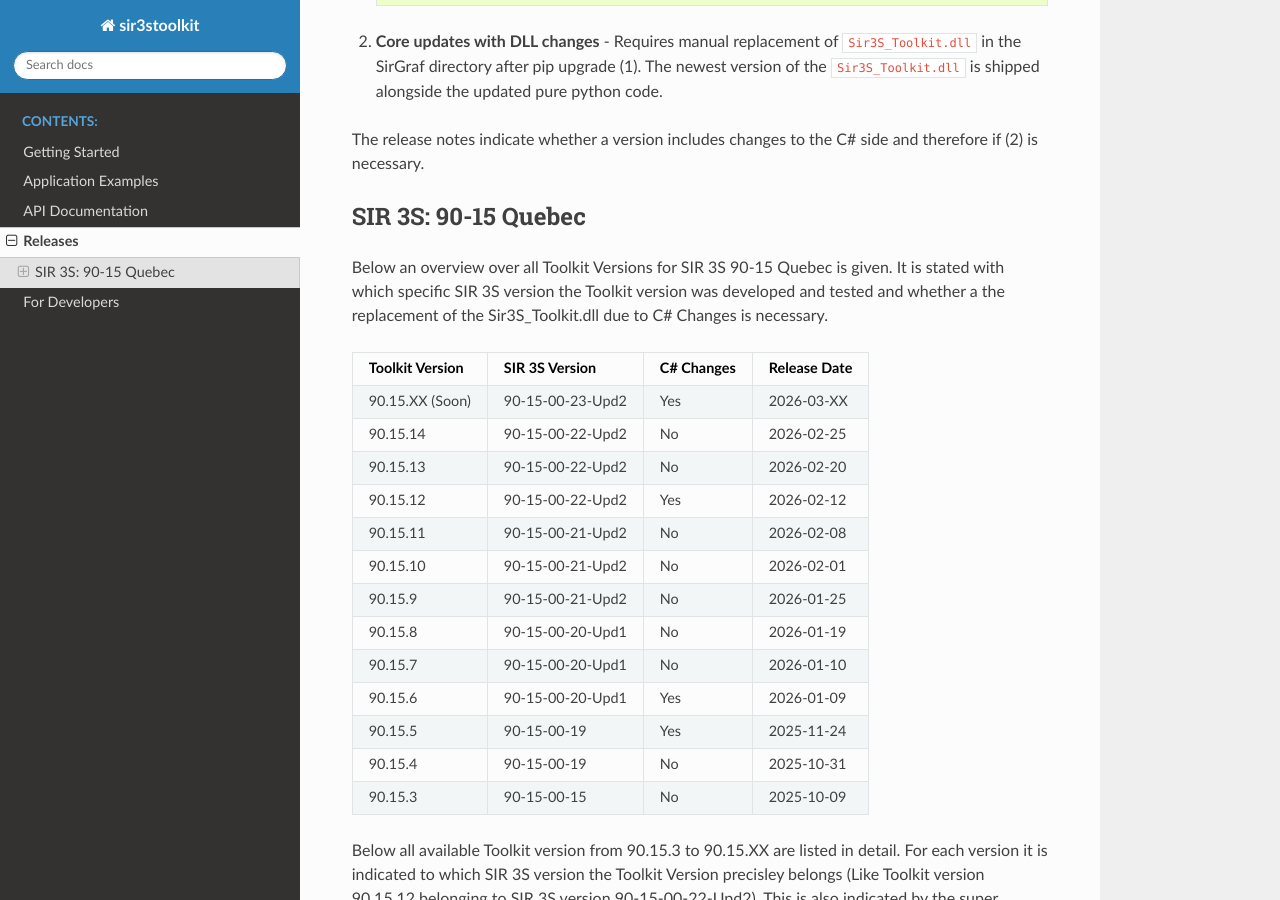
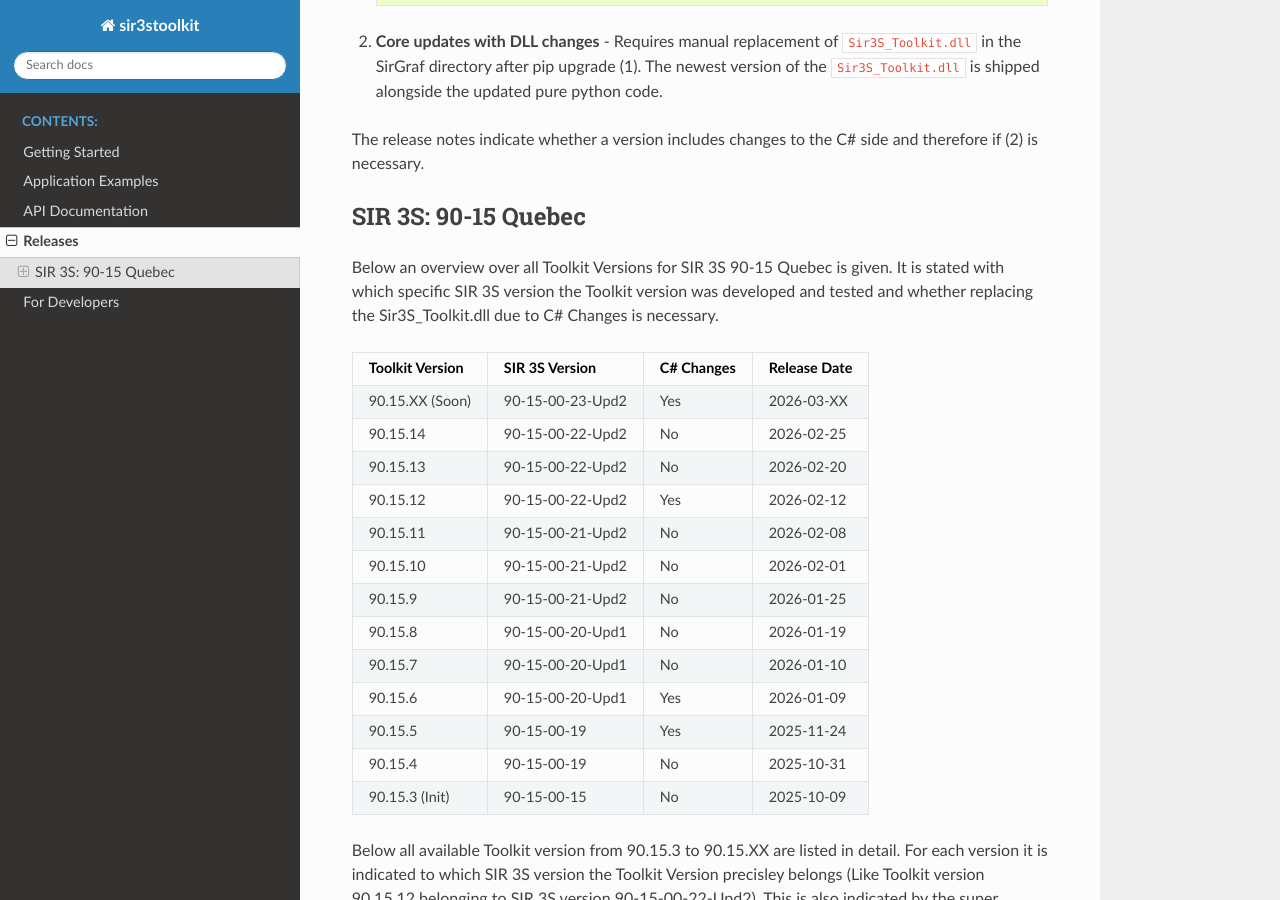
Before and after one commit to 3SConsult/sir3stoolkit, a Sphinx documentation site: the page built from docs/source/releases.rst, in a window 1280 px wide and 900 px high, scrolled down 443 px. Built offline with Sphinx 7.4.7 and the Read the Docs theme 3.1.0, drawn with Linux system fonts in a browser that asks for light colours; pages that are not in the unit, such as notebooks, are missing from menus.

Commit message:
Documentation: 20bf931f0314297cd95ecb8f80fc5688720fdbc3 fix

```diff
--- a/docs/source/releases.rst
+++ b/docs/source/releases.rst
@@ -24,7 +24,7 @@
 SIR 3S: 90-15 Quebec
 --------------------
 
-Below an overview over all Toolkit Versions for SIR 3S 90-15 Quebec is given. It is stated with which specific SIR 3S version the Toolkit version was developed and tested and whether a the replacement of the Sir3S_Toolkit.dll due to C# Changes is necessary.
+Below an overview over all Toolkit Versions for SIR 3S 90-15 Quebec is given. It is stated with which specific SIR 3S version the Toolkit version was developed and tested and whether replacing the Sir3S_Toolkit.dll due to C# Changes is necessary.
 
 +----------------+---------------------------+-------------+--------------+
 | Toolkit Version| SIR 3S Version            | C# Changes  | Release Date |
@@ -53,7 +53,7 @@
 +----------------+---------------------------+-------------+--------------+
 | 90.15.4        | 90-15-00-19               | No          | 2025-10-31   |
 +----------------+---------------------------+-------------+--------------+
-| 90.15.3        | 90-15-00-15               | No          | 2025-10-09   |
+| 90.15.3 (Init) | 90-15-00-15               | No          | 2025-10-09   |
 +----------------+---------------------------+-------------+--------------+
 
 Below all available Toolkit version from 90.15.3 to 90.15.XX are listed in detail. For each version it is indicated to which SIR 3S version the Toolkit Version precisley belongs (Like Toolkit version 90.15.12 belonging to SIR 3S version 90-15-00-22-Upd2). This is also indicated by the super heading of each version.
```
